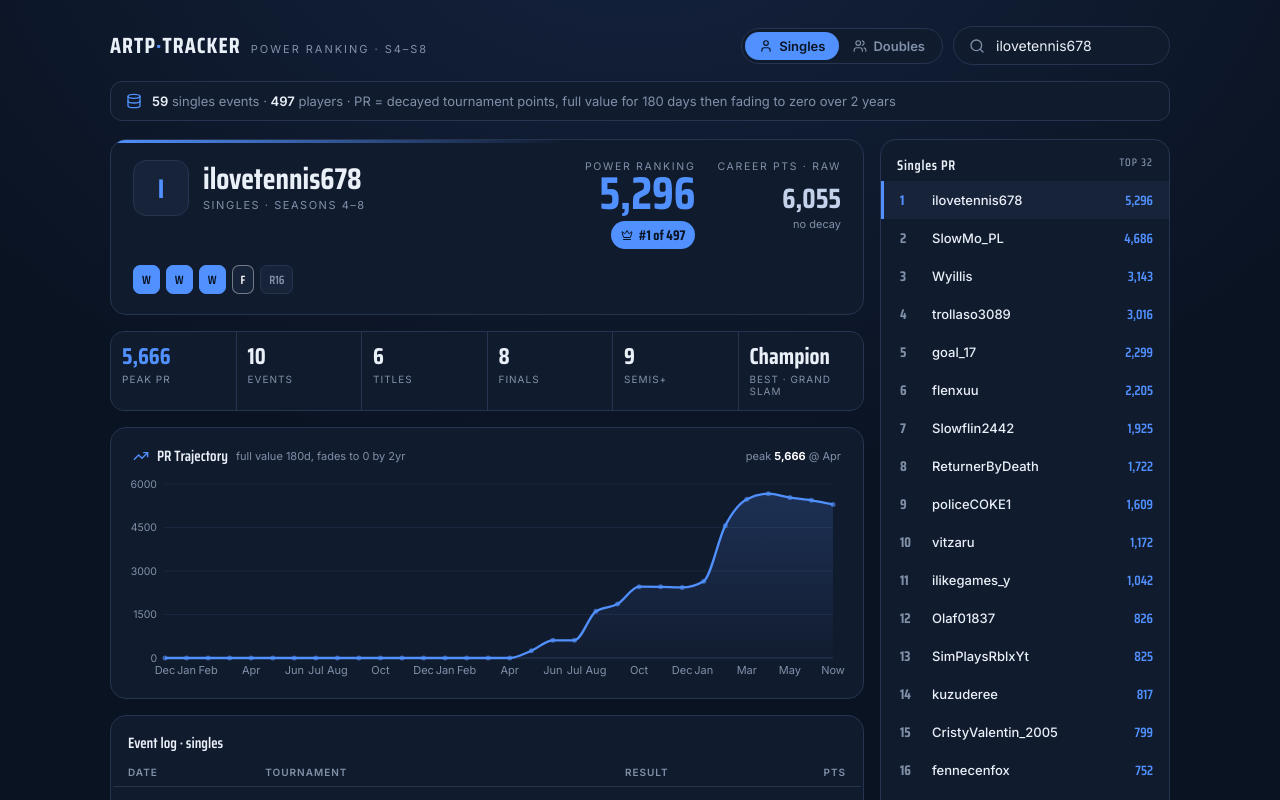
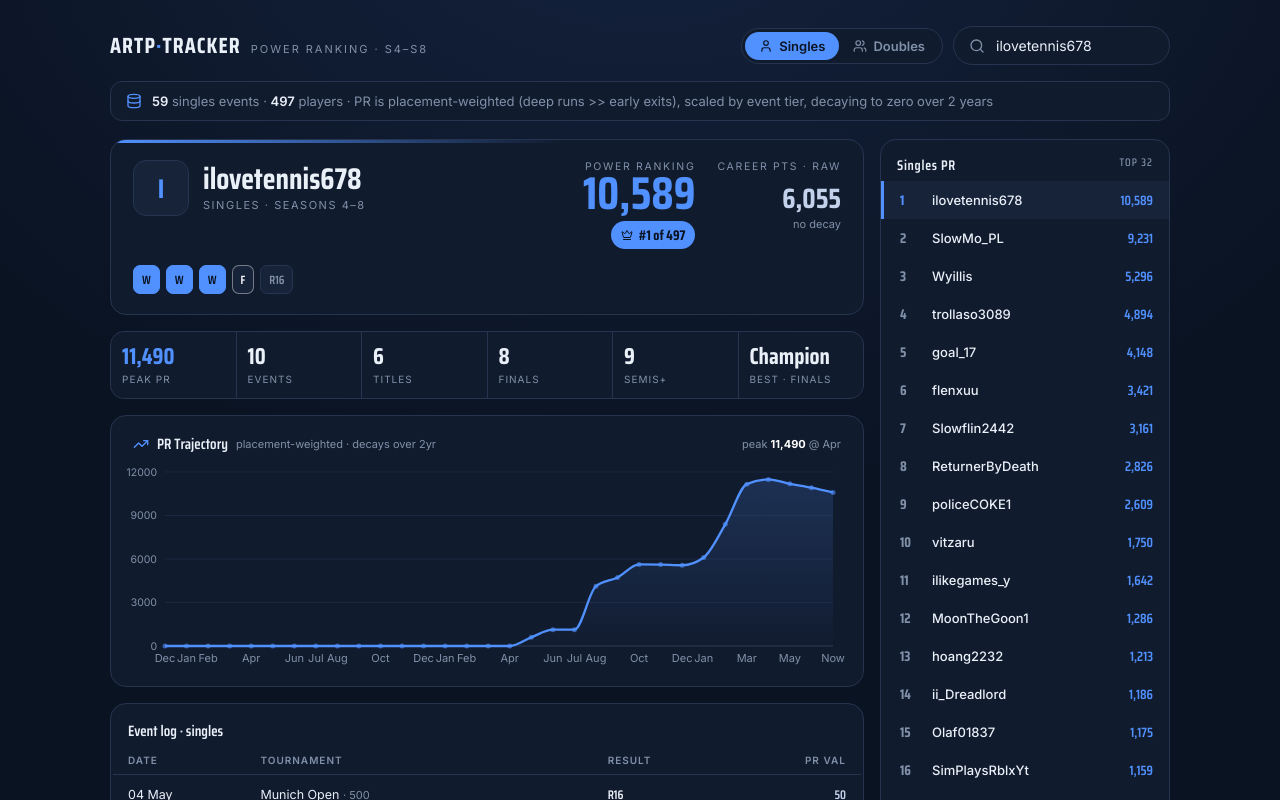
Before and after one commit to pufcjoe/artp-tracker, a React (Vite) app: page / in a window 1280 px wide. Shown: the top 800 px of the page. Built offline with nearby package versions, Linux system fonts and the light colour scheme.

Commit message:
Update App.jsx

```diff
--- a/src/App.jsx
+++ b/src/App.jsx
@@ -5,14 +5,14 @@ import {
 import { Search, User, Users, Database, ChevronDown, TrendingUp, Crown } from "lucide-react";
 
 /* ================================================================== *
- *  PR = sum of a player's decayed tournament placements (no cap).
- *  Decay (Fortnite Tracker style):
- *     0–180 days   -> 100% value
- *     180–730 days -> linear fade
- *     2 years+     -> 0%
- *  Per-result value uses the official ARTP point table. The official
- *  ranking ladder (26-week cliff / season reset) is separate and is
- *  NOT recomputed here.
+ *  PR is PLACEMENT-WEIGHTED (Fortnite-Tracker style) to stop early-
+ *  round farming. Each result is worth:
+ *      ROUND_VALUE[how far you went] x TIER_MULT[event size] x decay
+ *  The round curve is steep (a title is worth ~20x an R16 exit) and
+ *  the tier multiplier scales the whole event (Finals/Slam >> 250),
+ *  so deep runs dominate and first-round exits are near zero.
+ *  Decay: 100% to 180 days, linear fade to 0% at 2 years.
+ *  PR = sum of those decayed values. Official ARTP ladder is separate.
  * ================================================================== */
 
 const NOW = new Date("2026-06-30");
@@ -32,6 +32,21 @@ const PTS = {
 };
 const ROUND_DEPTH = { W: 6, F: 5, SF: 4, QF: 3, R16: 2, R32: 1, R64: 0, RR: -1 };
 const ROUND_LABEL = { W: "Champion", F: "Finalist", SF: "Semifinalist", QF: "Quarterfinalist", R16: "R16", R32: "R32", R64: "R64", RR: "RR" };
+
+/* --- PR scoring (placement-weighted, anti-farm) ------------------- *
+ *  ROUND_VALUE: steep curve — winning is worth ~20x an R16 exit, and
+ *  R32/R64 are near zero so showing up and losing early earns nothing.
+ *  TIER_MULT:   per-event multiplier (like FNCS divisions). Tune freely.
+ *  A result's PR value = ROUND_VALUE[round] * TIER_MULT[tier] * decay. */
+const ROUND_VALUE = { W: 1000, F: 600, SF: 350, QF: 150, R16: 50, R32: 12, R64: 3, R128: 0, RR: 60 };
+const TIER_MULT = {
+  "Finals":     3.0,   // season championship (top 8) — the biggest prize
+  "Grand Slam": 2.5,
+  "Masters":    1.5,
+  "500":        1.0,
+  "250":        0.6,
+  "Challenger": 0.3,
+};
 
 const ALIASES = {
   vitzaru: "vitzaru", vitzius: "vitzaru", joethepayne: "vitzaru", kunsaz: "vitzaru",
@@ -56,6 +71,12 @@ const FORCE_DISPLAY = {
 
 const canon = (n) => { const k = n.trim().toLowerCase(); return ALIASES[k] || k; };
 const ptsFor = (tier, round) => (PTS[tier] && PTS[tier][round]) || 0;
+// Placement-weighted PR value for one result (before decay).
+const prVal = (r) => {
+  const mult = TIER_MULT[r.tier] ?? 1;
+  if (r.round === "RR") return (r.pts > 0 ? ROUND_VALUE.RR : 0) * mult; // group win vs not
+  return (ROUND_VALUE[r.round] ?? 0) * mult;
+};
 const decayW = (daysAgo) =>
   daysAgo <= FULL_DAYS ? 1 : daysAgo >= ZERO_DAYS ? 0 : 1 - (daysAgo - FULL_DAYS) / (ZERO_DAYS - FULL_DAYS);
 const fmt = (n) => Math.round(n).toLocaleString("en-US");
@@ -2423,13 +2444,13 @@ function monthlyTicks(minMs) {
   return ticks;
 }
 
-// PR at a moment t = sum of every decayed result value as of t
+// PR at a moment t = sum of every decayed placement value as of t
 function prAt(list, t) {
   let pr = 0;
   for (const r of list) {
     if (r.ms > t) break;                 // list is sorted ascending by date
     const w = decayW((t - r.ms) / DAY);
-    if (w > 0) pr += r.pts * w;
+    if (w > 0) pr += prVal(r) * w;
   }
   return pr;
 }
@@ -2456,11 +2477,8 @@ function buildModel(rows, mode) {
     const finals = list.filter((r) => ROUND_DEPTH[r.round] >= 5).length;
     const semis  = list.filter((r) => ROUND_DEPTH[r.round] >= 4).length;
     let best = list[0];
-    list.forEach((r) => {
-      if (ROUND_DEPTH[r.round] > ROUND_DEPTH[best.round] ||
-        (ROUND_DEPTH[r.round] === ROUND_DEPTH[best.round] && ptsFor(r.tier, "W") > ptsFor(best.tier, "W"))) best = r;
-    });
-    const log = [...list].reverse().map((r) => ({ ...r }));
+    list.forEach((r) => { if (prVal(r) > prVal(best)) best = r; });
+    const log = [...list].reverse().map((r) => ({ ...r, val: prVal(r) }));
     return { key, display, series, currentPR: series[series.length - 1].pr, peakPR, peakI,
       rawTotal, titles, finals, semis, best, log, events: list.length };
   });
@@ -2623,7 +2641,7 @@ export default function ARTPTracker() {
 
         <div className={`infobar ${isAdmin ? "admin" : ""}`} onClick={() => isAdmin && setShowImport(!showImport)}>
           <Database className="db" size={16} />
-          <span><b>{model.tournaments}</b> {mode === "S" ? "singles" : "doubles"} events · <b>{model.field}</b> players · PR = decayed tournament points, full value for 180 days then fading to zero over 2 years</span>
+          <span><b>{model.tournaments}</b> {mode === "S" ? "singles" : "doubles"} events · <b>{model.field}</b> players · PR is placement-weighted (deep runs &gt;&gt; early exits), scaled by event tier, decaying to zero over 2 years</span>
           {isAdmin && <ChevronDown className={`chev ${showImport ? "open" : ""}`} size={16} />}
         </div>
         {isAdmin && showImport && (
@@ -2670,7 +2688,7 @@ export default function ARTPTracker() {
 
                 <div className="card chartcard">
                   <div className="chart-head">
-                    <div className="t"><TrendingUp /> PR Trajectory <span className="sm">full value 180d, fades to 0 by 2yr</span></div>
+                    <div className="t"><TrendingUp /> PR Trajectory <span className="sm">placement-weighted · decays over 2yr</span></div>
                     <div className="peaktag">peak <b>{fmt(profile.peakPR)}</b> @ {profile.series[profile.peakI].label}</div>
                   </div>
                   <div style={{ width: "100%", height: 220 }}>
@@ -2691,7 +2709,7 @@ export default function ARTPTracker() {
                 <div className="card tablecard">
                   <div className="tcap">Event log · {mode === "S" ? "singles" : "doubles"}</div>
                   <table className="ev">
-                    <thead><tr><th>Date</th><th>Tournament</th>{mode === "D" && <th>Partner</th>}<th>Result</th><th className="num">Pts</th></tr></thead>
+                    <thead><tr><th>Date</th><th>Tournament</th>{mode === "D" && <th>Partner</th>}<th>Result</th><th className="num">PR val</th></tr></thead>
                     <tbody>
                       {profile.log.map((s, i) => (
                         <tr key={i}>
@@ -2699,7 +2717,7 @@ export default function ARTPTracker() {
                           <td>{s.tournament} <span className="tier">· {s.tier}</span></td>
                           {mode === "D" && <td className="partner">{s.partner || "—"}</td>}
                           <td><span className={`res ${s.round}`}>{ROUND_LABEL[s.round]}</span></td>
-                          <td className="num pts">{fmt(s.pts)}</td>
+                          <td className="num pts">{fmt(s.val)}</td>
                         </tr>
                       ))}
                     </tbody>
```
